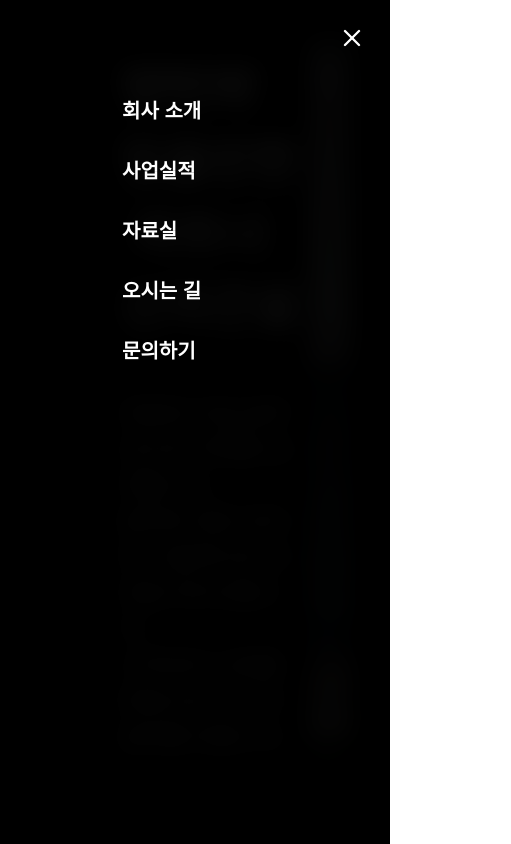
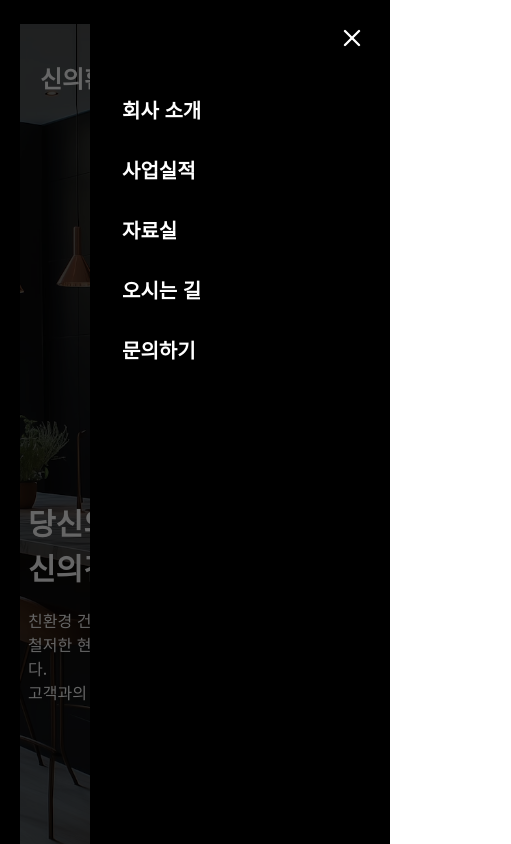
Before and after one commit to DoggySummer/construction, a Next.js app: page / in a window 390 px wide. Both pictures are taken after a click on the button 328 px from the left and 78 px from the top of the page. Shown: the top 844 px of the page, 511 px wide, since content can reach past the window. Built offline with nearby package versions, Linux system fonts and the light colour scheme.

Commit message:
feat: admin페이지 작업

```diff
--- a/app/(Admin)/admin/dashboard/page.tsx
+++ b/app/(Admin)/admin/dashboard/page.tsx
@@ -1,6 +1,6 @@
 'use client'
 
-import Table from '@/app/components/admin/table'
+import PaginationTable from '@/app/components/admin/table'
 import { useRouter } from 'next/navigation'
 import { useEffect, useState } from 'react'
 
@@ -11,21 +11,33 @@ const Dashboard = () => {
 		const fetchData = async () => {
 			const response = await fetch('/api/dashboard')
 			const data = await response.json()
-			setDataList(data.items)
+			const formattedData = data.items.map((item: any) => ({
+				...item,
+				createdAt: new Date(item.createdAt).toLocaleString('ko-KR', {
+					year: 'numeric',
+					month: '2-digit',
+					day: '2-digit',
+					hour: '2-digit',
+					minute: '2-digit',
+					second: '2-digit',
+					hour12: false,
+				}),
+			}))
+			setDataList(formattedData)
 		}
 		fetchData()
 	}, [])
 	const columns = [
 		{
-			header: 'id',
+			header: '아이디',
 			accessor: 'example',
 			width: 'w-20',
 			type: 'text' as const,
 		},
-		{ header: 'title', accessor: 'title', type: 'text' as const },
-		{ header: 'content', accessor: 'content', type: 'text' as const },
-		{ header: 'imageUrl', accessor: 'imageUrl', type: 'image' as const },
-		{ header: 'createdAt', accessor: 'createdAt', type: 'text' as const },
+		{ header: '제목', accessor: 'title', type: 'text' as const },
+		{ header: '내용', accessor: 'content', type: 'text' as const },
+		{ header: '이미지', accessor: 'imageUrl', type: 'image' as const },
+		{ header: '생성일자', accessor: 'createdAt', type: 'text' as const },
 	]
 	const handleRowClick = (row: any) => {
 		router.push(`/admin/dashboard/${row.example}`)
@@ -33,7 +45,11 @@ const Dashboard = () => {
 	return (
 		<>
 			<h1 className='text-2xl font-bold mb-4'>관리자 대시보드</h1>
-			<Table columns={columns} data={dataList} onRowClick={handleRowClick} />
+			<PaginationTable
+				columns={columns}
+				data={dataList}
+				onRowClick={handleRowClick}
+			/>
 			<button
 				onClick={() => router.push('/admin/upload')}
 				className='px-4 mt-20 cursor-pointer py-2 bg-blue-600 text-white rounded-lg hover:bg-blue-700 transition-colors duration-200 flex items-center space-x-2'
--- a/app/(Common)/(pages)/contact/page.tsx
+++ b/app/(Common)/(pages)/contact/page.tsx
@@ -145,7 +145,7 @@ const Contact = () => {
 
 				<button
 					type='submit'
-					className='w-full bg-blue-600 text-white py-4 px-6 rounded-lg font-medium hover:bg-blue-700 transition-colors duration-200 focus:outline-none focus:ring-2 focus:ring-blue-500 focus:ring-offset-2'
+					className='cursor-pointer w-full bg-neutral-700 text-white py-4 px-6 rounded-lg font-medium hover:bg-neutral-900 transition-colors duration-200 focus:outline-none focus:ring-2 focus:ring-neutral-700 focus:ring-offset-2'
 				>
 					문의 보내기
 				</button>
--- a/app/(Common)/(pages)/dashboard/[id]/page.tsx
+++ b/app/(Common)/(pages)/dashboard/[id]/page.tsx
@@ -7,7 +7,7 @@ import fullImage from '@/public/building.jpg'
 
 const Page = () => {
 	return (
-		<div className='mx-auto px-30 py-12'>
+		<div className='mx-auto lg:px-30 px-10 py-12'>
 			<Title title='프로젝트' />
 
 			{/* 이미지 */}
--- a/app/components/UI/footer.tsx
+++ b/app/components/UI/footer.tsx
@@ -8,20 +8,31 @@ const Footer = () => {
 	const email = 'kacoh@hanmail.net'
 	const copyRight = 'COPYRIGHT 2025 신의환경. ALL RIGHTS RESERVED.'
 	return (
-		<div className='w-full px-30 border-t border-black mb-10'>
-			<div className='mt-10 flex items-center'>
-				<div className=''>{name}</div>
-				<div className='mx-2 w-[1px] h-6 bg-black' />
-				<div className=''>{address}</div>
-				<div className='mx-2 w-[1px] h-6 bg-black' />
-				<div className=''>{telephone}</div>
-				<div className='mx-2 w-[1px] h-6 bg-black' />
-				<div className=''>{fax}</div>
-				<div className='mx-2 w-[1px] h-6 bg-black' />
-				<div className=''>{email}</div>
+		<div className='w-full px-8 sm:px-12 md:px-30 border-t border-black mb-10'>
+			<div className='mt-10 flex flex-col sm:flex-row sm:flex-wrap sm:items-center gap-y-2'>
+				<div className='flex items-center'>
+					<div>{name}</div>
+					<div className='hidden sm:block mx-2 w-[1px] h-6 bg-black' />
+				</div>
+				<div className='flex items-center'>
+					<div>{address}</div>
+					<div className='hidden sm:block mx-2 w-[1px] h-6 bg-black' />
+				</div>
+				<div className='flex items-center'>
+					<div>{telephone}</div>
+					<div className='hidden sm:block mx-2 w-[1px] h-6 bg-black' />
+				</div>
+				<div className='flex items-center'>
+					<div>{fax}</div>
+					<div className='hidden sm:block mx-2 w-[1px] h-6 bg-black' />
+				</div>
+				<div className='flex items-center'>
+					<div>{email}</div>
+				</div>
 			</div>
-			<div className='mt-2 flex items-center'>
-				<div className=''>{copyRight}</div>
+
+			<div className='mt-2'>
+				<div>{copyRight}</div>
 			</div>
 		</div>
 	)
--- a/app/components/UI/navbar.tsx
+++ b/app/components/UI/navbar.tsx
@@ -34,7 +34,7 @@ export default function Navbar() {
 
 	return (
 		<div
-			className={`fixed top-0 left-0 w-full pl-30 pr-10 pb-10 pt-14 z-30 flex justify-between items-center text-white transition-all duration-300 ${navbarStyle}`}
+			className={`fixed top-0 left-0 w-full lg:pl-30 pl-10 pr-10 pb-10 pt-14 z-30 flex justify-between items-center text-white transition-all duration-300 ${navbarStyle}`}
 		>
 			<Link href='/' className='text-2xl font-bold cursor-pointer'>
 				신의환경 로고
@@ -80,7 +80,7 @@ export default function Navbar() {
 							animate={{ opacity: 1 }}
 							exit={{ opacity: 0 }}
 							onClick={() => setIsMenuOpen(false)}
-							className='fixed inset-0 bg-black/50 z-40'
+							className='fixed inset-0 bg-black/60 z-40 h-screen'
 						/>
 
 						{/* 슬라이드 메뉴 */}
@@ -89,7 +89,7 @@ export default function Navbar() {
 							animate={{ x: 0 }}
 							exit={{ x: '100%' }}
 							transition={{ type: 'tween', duration: 0.3 }}
-							className='fixed top-0 right-0 w-[300px] h-full bg-black/90 backdrop-blur-md z-50 p-8'
+							className='fixed top-0 right-0 w-[300px] h-screen bg-black z-50 p-8'
 						>
 							<button
 								className='absolute top-6 right-6 text-white'
--- a/app/components/dashboard/board.tsx
+++ b/app/components/dashboard/board.tsx
@@ -3,7 +3,7 @@ import fullImage from '@/public/building.jpg'
 
 const Board = () => {
 	return (
-		<div className='grid grid-cols-1 md:grid-cols-2 lg:grid-cols-3 gap-4 px-30 mb-40'>
+		<div className='grid grid-cols-1 md:grid-cols-2 lg:grid-cols-3 gap-4 lg:px-30 px-10 mb-40'>
 			<Card
 				id='1'
 				image={fullImage}
--- a/app/components/landing/landing.tsx
+++ b/app/components/landing/landing.tsx
@@ -1,19 +1,31 @@
 'use client'
+
 import Image from 'next/image'
-import fullImage from '@/public/building.jpg'
+import mobileImage from '@/public/myimage.avif'
 import { useState } from 'react'
 import { motion } from 'framer-motion'
 import { TextReveal } from './typingAnimation'
 const Landing = () => {
-	const [isTypingDone, setIsTypingDone] = useState(false)
+	return (
+		<>
+			<div className='block lg:hidden'>
+				<LandingMobile />
+			</div>
+			<div className='hidden lg:block'>
+				<LandingPC />
+			</div>
+		</>
+	)
+}
+
+const LandingPC = () => {
 	const title = `당신의 믿을만한 파트너\n신의건설`
 	const detail = `친환경 건설 솔루션으로 미래를 설계합니다.\n철저한 현장 관리와 기술력으로 안전을 최우선합니다.\n고객과의 신뢰를 바탕으로 최고의 결과를 만듭니다.`
-	const words = title.split(' ')
-
+	const [isTypingDone, setIsTypingDone] = useState(false)
 	return (
 		<div className='h-screen bg-black text-white pr-10 pl-30 pt-10'>
 			<div className='flex justify-between items-center h-full pb-20'>
-				<div className=''>
+				<div className='pr-6'>
 					<div className='text-5xl whitespace-pre-line font-semibold leading-normal'>
 						<TextReveal text={title} onComplete={() => setIsTypingDone(true)} />
 					</div>
@@ -30,10 +42,10 @@ const Landing = () => {
 						</div>
 					</motion.div>
 				</div>
-				<div className='relative w-1/2 h-full'>
+				<div className=' relative inset-0 w-1/2 h-full '>
 					<div className='absolute inset-0 bg-gradient-to-b from-black/50 to-transparent' />
 					<Image
-						src={fullImage}
+						src={mobileImage}
 						width={1000}
 						height={1000}
 						alt='building'
@@ -45,4 +57,44 @@ const Landing = () => {
 	)
 }
 
+const LandingMobile = () => {
+	const title = `당신의 믿을만한 파트너\n신의건설`
+	const detail = `친환경 건설 솔루션으로 미래를 설계합니다.\n철저한 현장 관리와 기술력으로 안전을 최우선합니다.\n고객과의 신뢰를 바탕으로 최고의 결과를 만듭니다.`
+	const [isTypingDone, setIsTypingDone] = useState(false)
+
+	return (
+		<div className='h-screen bg-black'>
+			<div className='relative w-full h-full'>
+				<Image
+					src={mobileImage}
+					alt='building'
+					width={1920}
+					height={1080}
+					quality={100}
+					priority
+					className='w-full h-full object-cover px-5 pt-6 rounded-lg'
+				/>
+				<div className='absolute inset-0 bg-black/50 mx-5 mt-6' />
+				<div className='absolute bottom-20 left-2 right-0 p-5'>
+					<div className='text-3xl text-white whitespace-pre-line font-semibold leading-normal'>
+						<TextReveal text={title} onComplete={() => setIsTypingDone(true)} />
+					</div>
+					<motion.div
+						initial={{ opacity: 0, y: -20 }}
+						animate={
+							isTypingDone ? { opacity: 1, y: 0 } : { opacity: 0, y: -20 }
+						}
+						transition={{ duration: 0.5, delay: 0.2 }}
+					>
+						{/* detail 내용 */}
+						<div className='mt-2 text-white whitespace-pre-line leading-normal text-base mb-10'>
+							{detail}
+						</div>
+					</motion.div>
+				</div>
+			</div>
+		</div>
+	)
+}
+
 export default Landing
--- a/next.config.ts
+++ b/next.config.ts
@@ -1,6 +1,7 @@
 const nextConfig = {
 	images: {
 		domains: ['myexamplebucket1123.s3.ap-northeast-2.amazonaws.com'], // S3 버킷 도메인
+		formats: ['image/avif', 'image/webp'],
 	},
 }
 export default nextConfig
--- a/package.json
+++ b/package.json
@@ -12,6 +12,7 @@
     "@aws-sdk/client-dynamodb": "^3.788.0",
     "@aws-sdk/client-s3": "^3.787.0",
     "@aws-sdk/lib-dynamodb": "^3.788.0",
+    "@react-hook/media-query": "^1.1.1",
     "aws-sdk": "^2.1692.0",
     "framer-motion": "^12.6.5",
     "jsonwebtoken": "^9.0.2",
```
Also changed, not shown: app/components/admin/table.tsx (+58 -3 lines), public/myimage.avif (added), 1 other file (tests, documents, lock files or other folders).
